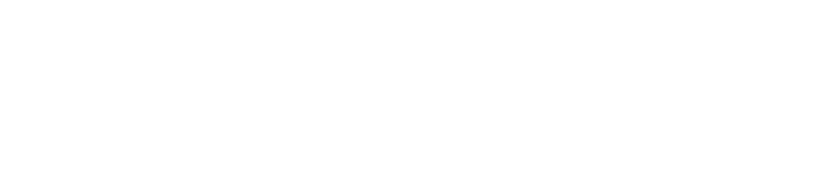
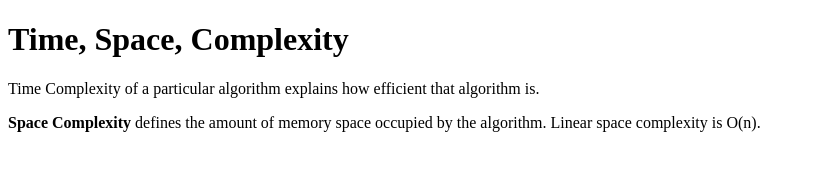
Before and after one commit to acciojob/time-and-space-complexity-Jesal4103, a website: page main.html in a window 1280 px wide. Shown: the whole page, without its empty margins (0-815 px from the left). Drawn offline with Linux system fonts and the light colour scheme.

Commit message:
created a submission

```diff
--- a/main.html
+++ b/main.html
@@ -8,6 +8,9 @@
 
 <body>
 	<!-- the entire body must be written by student -->
+	<h1>Time, Space, Complexity</h1>
+	<p>Time Complexity of a particular algorithm explains how efficient that algorithm is.</p>
+	<p><b>Space Complexity</b> defines the amount of memory space occupied by the algorithm. Linear space complexity is O(n).</p>
     <script type="text/javascript" src="./script.js">
 </script>
 
```
